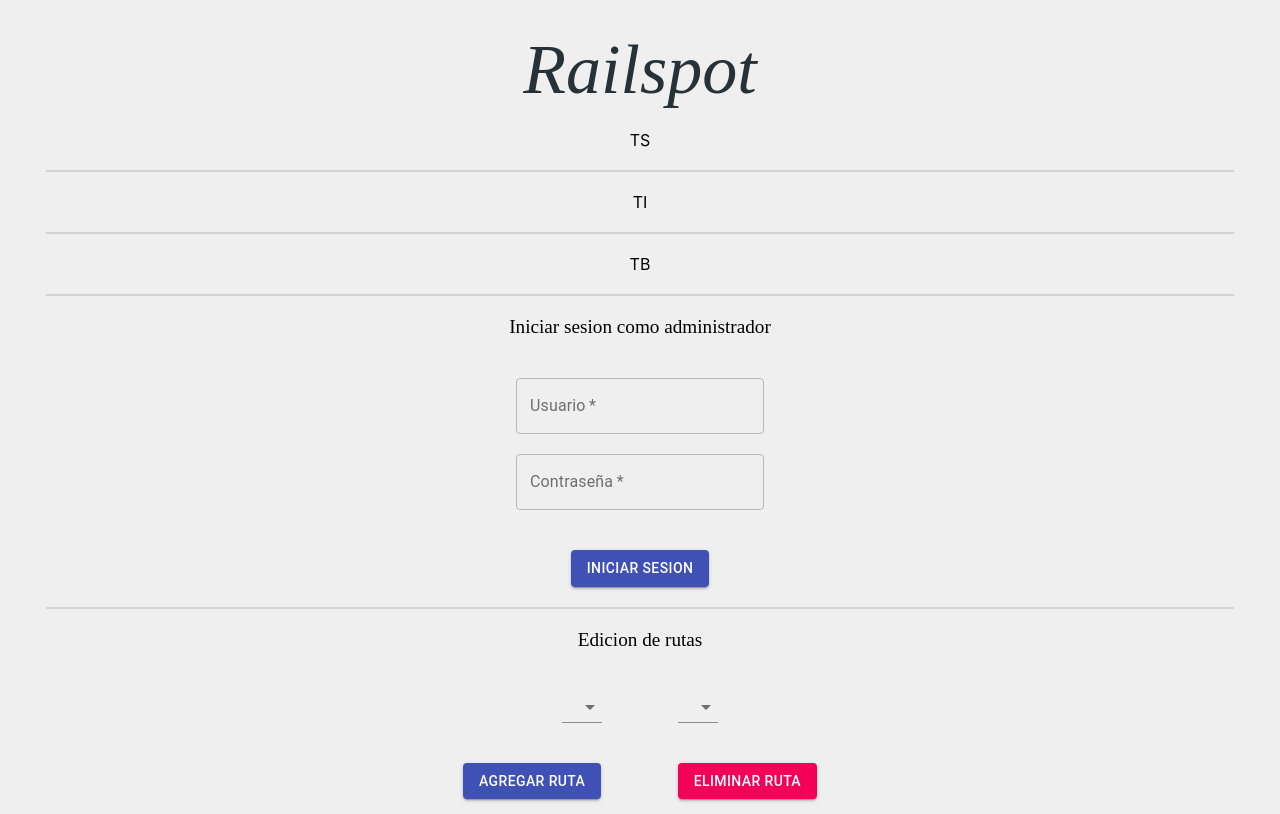
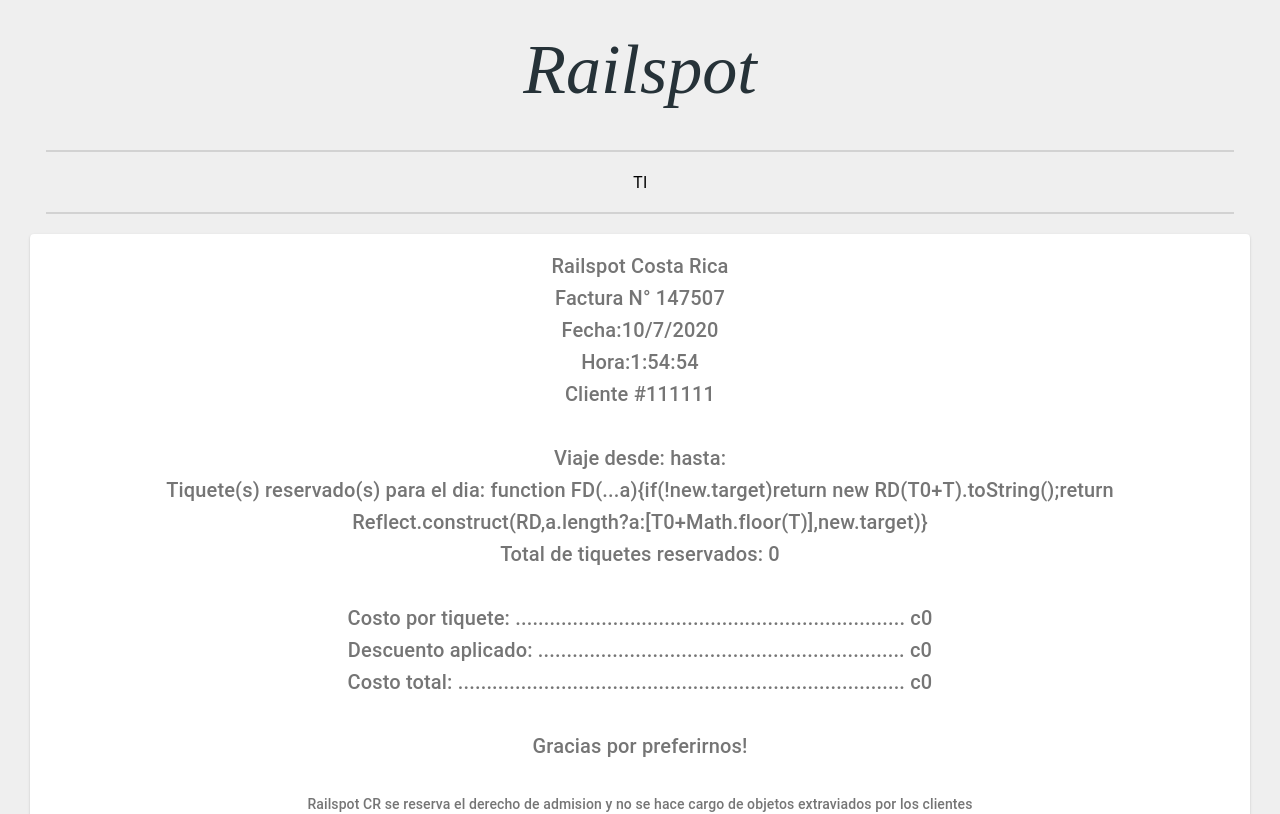
Before and after one commit to JoseAndres216/RailspotFE, a React (Create React App) app in the folder railspotfe/: page / in a window 1280 px wide. Shown: the top 814 px of the page. Built offline with nearby package versions, Linux system fonts and the light colour scheme.

Commit message:
Ticket bill UI
Done the ticket bill UI

```diff
--- a/railspotfe/src/AppComponents/RutesEdition.js
+++ b/railspotfe/src/AppComponents/RutesEdition.js
@@ -16,13 +16,13 @@
     }
 
     station1Changed = (event) => {
-        this.station1 = event.target.value
-        console.log('El valor de station1 es: ' + this.station1)
+        this.state.station1 = event.target.value
+        console.log('El valor de station1 es: ' + this.state.station1)
     };
 
     station2Changed = (event) => {
-        this.station2 = event.target.value
-        console.log('El valor de station2 es: ' + this.station2)
+        this.state.station2 = event.target.value
+        console.log('El valor de station2 es: ' + this.state.station2)
     };
 
     render() {
@@ -35,7 +35,7 @@
                 <div>
                     <Select
                         onChange={this.station1Changed}
-                        value={this.station1}>
+                        value={this.state.station1}>
 
                         <MenuItem value={''}><em>Seleccione una estacion</em></MenuItem>
                         <MenuItem value={'Estacion ejemplo 1'}>Estacion ejemplo 1</MenuItem>
@@ -47,7 +47,7 @@
 
                     <Select
                         onChange={this.station2Changed}
-                        value={this.station2}>
+                        value={this.state.station2}>
 
                         <MenuItem value={''}><em>Seleccione una estacion</em></MenuItem>
                         <MenuItem value={'Estacion ejemplo 1'}>Estacion ejemplo 1</MenuItem>
--- /dev/null
+++ b/railspotfe/src/AppComponents/TicketBill.css
@@ -0,0 +1,4 @@
+.Text{
+    font-family: "Copperplate Gothic Light";
+    font-size: larger;
+}
--- a/railspotfe/src/AppComponents/TicketBill.js
+++ b/railspotfe/src/AppComponents/TicketBill.js
@@ -1,12 +1,67 @@
 import React, {Component} from "react";
 import Divider from "@material-ui/core/Divider";
+import Card from "@material-ui/core/Card";
+import CardContent from "@material-ui/core/CardContent";
+import Typography from "@material-ui/core/Typography";
+import TextField from "@material-ui/core/TextField";
 
 class TicketBill extends Component{
+    constructor(props) {
+        super(props);
+        this.state = {
+            id: '111111',
+            station1: '',
+            station2: '',
+            troughStations: [],
+            date: Date,
+            quantity: 0,
+            ticketPrice: 0.0,
+            discount: 0.0
+        };
+    }
+
     render() {
         return(
             <div>
                 <div>&nbsp;</div>
-                TB
+                <Card>
+                    <CardContent>
+                        <Typography align='center' variant='h6' color="textSecondary">
+                            {'Railspot Costa Rica'}
+                            <br />
+                            {'Factura N° ' + parseInt(0 + (Math.random() * (1000000)-0))}
+                            <br />
+                            {'Fecha:' + new Date().getDate() + '/' + new Date().getMonth() + '/' + new Date().getFullYear()}
+                            <br />
+                            {'Hora:' + new Date().getHours() + ':' + new Date().getMinutes() + ':' + new Date().getSeconds()}
+                            <br />
+                            {'Cliente #' + this.state.id}
+                            <br /><br />
+                            {'Viaje desde: ' + this.state.station1 + 'hasta: ' + this.state.station2}
+                            <br />
+                            {'Tiquete(s) reservado(s) para el dia: ' + this.state.date}
+                            <br />
+                            {'Total de tiquetes reservados: ' + this.state.quantity}
+                            <br /><br />
+                            {'Costo por tiquete: .................................................................... c'
+                                + this.state.ticketPrice}
+                            <br />
+                            {'Descuento aplicado: ................................................................ c'
+                            + this.state.discount}
+                            <br />
+                            {'Costo total: .............................................................................. c'
+                                + ((this.state.ticketPrice * this.state.quantity) - this.state.discount)}
+                            <br /><br />
+                            {'Gracias por preferirnos!'}
+                            <br /><br />
+                        </Typography>
+                        <Typography align='center' variant='subtitle2' color='textSecondary'>
+                            Railspot CR se reserva el derecho de admision y no se hace cargo de objetos extraviados por los clientes
+                            <br />
+                            Los tiquetes comprados en una fecha seran admitidos en fechas distintas en caso de contar con la certificacion correspondiente
+                        </Typography>
+                    </CardContent>
+                </Card>
                 <div>&nbsp;</div>
                 <Divider variant={'middle'}/>
                 <Divider variant={'middle'}/>
--- a/railspotfe/src/AppComponents/TicketSelection.js
+++ b/railspotfe/src/AppComponents/TicketSelection.js
@@ -1,4 +1,5 @@
 import React, {Component} from "react";
+import TicketBill from "./TicketBill";
 import Divider from "@material-ui/core/Divider";
 
 class TicketSelection extends Component{
@@ -6,7 +7,7 @@
         return(
             <div>
                 <div>&nbsp;</div>
-                TS
+
                 <div>&nbsp;</div>
                 <Divider variant={'middle'}/>
                 <Divider variant={'middle'}/>
```
